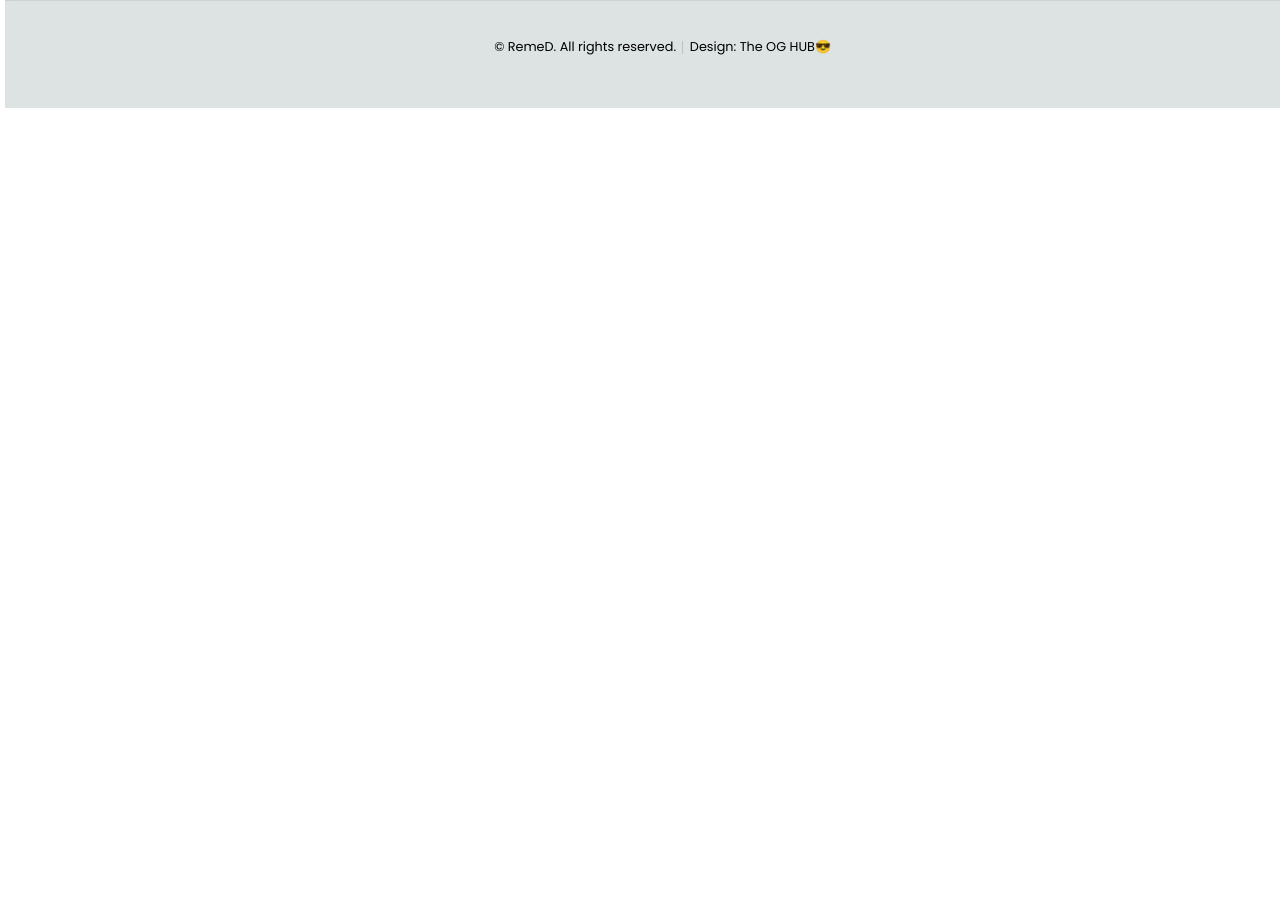
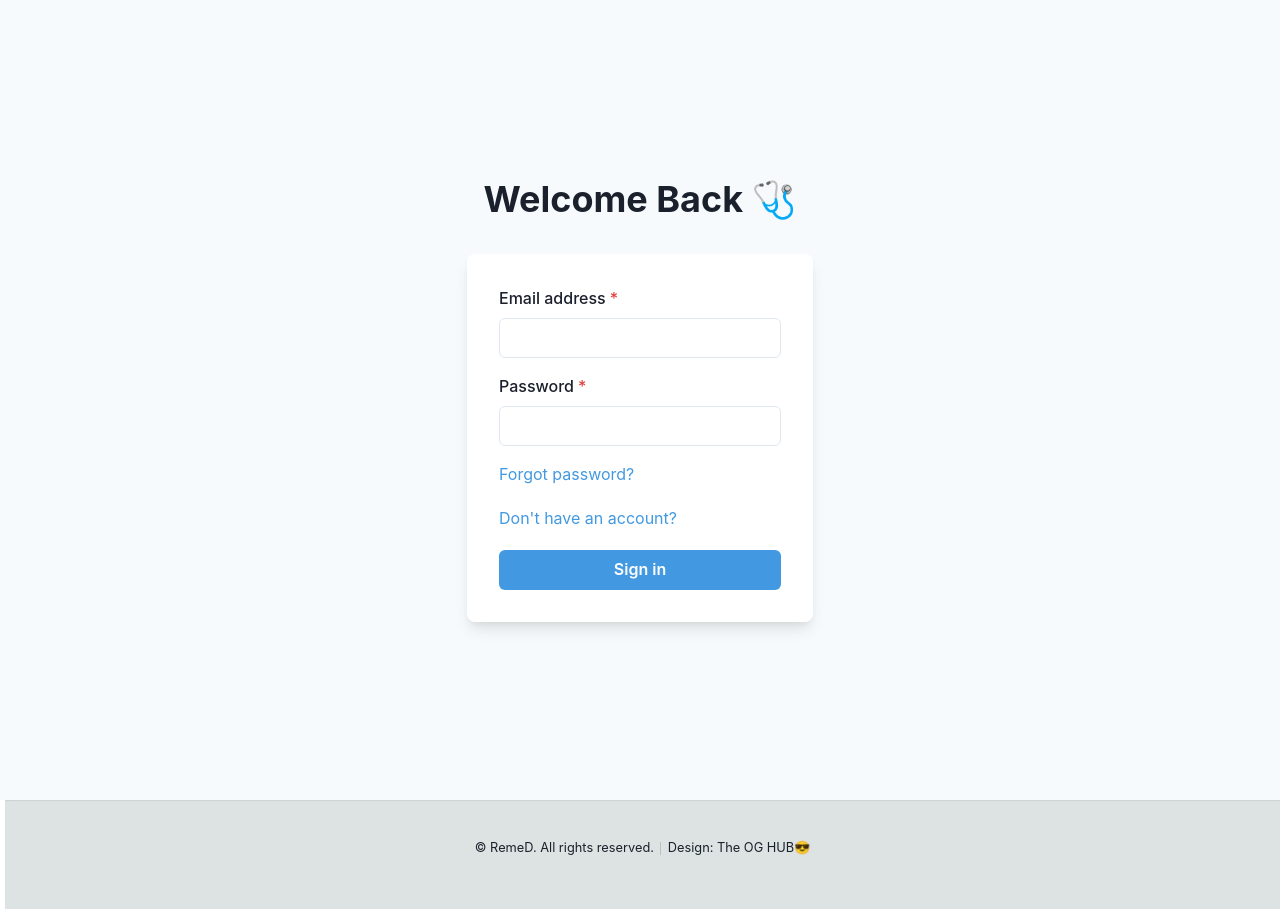
Before and after one commit to Jayem-11/RemeD, a React (Create React App) app in the folder RemeD/: page /login in a window 1280 px wide. Before the commit the page ends 800 px from the top, so only its background shows below. Built offline with nearby package versions, Linux system fonts and the light colour scheme.

Commit message:
Added login

```diff
--- a/RemeD/src/App.js
+++ b/RemeD/src/App.js
@@ -1,6 +1,7 @@
 import { BrowserRouter as Router, Route, Switch } from 'react-router-dom';
 import './App.css';
 import Footer from './components/Footer';
+import Login from './components/Login';
 import Complaints from './pages/Complaints';
 
 function App() {
@@ -10,8 +11,10 @@ function App() {
       <div className="App">
         <Switch>
           <Route component={Complaints} path={'/complaints'} />
+          <Route component={Login} path={'/login'}/>
         </Switch>
         <Footer />
+
       </div>
     </Router>
   );
--- /dev/null
+++ b/RemeD/src/components/Login.js
@@ -0,0 +1,74 @@
+import {
+    Flex,
+    Box,
+    FormControl,
+    FormLabel,
+    Input,
+    Checkbox,
+    Stack,
+    Link,
+    Button,
+    Heading,
+    Text,
+    useColorModeValue,
+  } from '@chakra-ui/react';
+  import { useState } from 'react';
+
+
+  export default function Login() {
+    const [email, setEmail] = useState('')
+    const [password, setPassword] = useState('')
+    const onSubmit = (e) => {
+        e.preventDefault()
+
+
+    }
+
+
+
+    return (
+      <Flex
+        minH={'100vh'}
+        align={'center'}
+        justify={'center'}
+        bg={useColorModeValue('gray.50', 'gray.800')}>
+        <Stack spacing={8} mx={'auto'} maxW={'lg'} py={12} px={6}>
+          <Stack align={'center'}>
+            <Heading fontSize={'4xl'}>Welcome Back 🩺</Heading>
+          </Stack>
+          <Box
+            rounded={'lg'}
+            bg={useColorModeValue('white', 'gray.700')}
+            boxShadow={'lg'}
+            p={8}>
+                <form onSubmit={() => {onSubmit()}}>
+            <Stack spacing={4}>
+              <FormControl id="email" isRequired>
+                <FormLabel>Email address</FormLabel>
+                <Input type="email" value={email} onChange={e => setEmail(e.target.value)}/>
+              </FormControl>
+              <FormControl id="password" isRequired >
+                <FormLabel>Password</FormLabel>
+                <Input type="password" value={password} onChange={e => setPassword(e.target.value)} />
+              </FormControl>
+              <Stack spacing={5}>
+
+                  <Link color={'blue.400'}>Forgot password?</Link>
+                <Link to='/signup' color={'blue.400'}>Don't have an account?</Link>
+                <Button
+                    type='submit'
+                  bg={'blue.400'}
+                  color={'white'}
+                  _hover={{
+                    bg: 'blue.500',
+                  }}>
+                  Sign in
+                </Button>
+              </Stack>
+            </Stack>
+            </form>
+          </Box>
+        </Stack>
+      </Flex>
+    );
+  }
--- a/RemeD/src/index.js
+++ b/RemeD/src/index.js
@@ -3,10 +3,13 @@ import ReactDOM from 'react-dom';
 import './index.css';
 import App from './App';
 import reportWebVitals from './reportWebVitals';
+import {ChakraProvider} from "@chakra-ui/react";
 
 ReactDOM.render(
   <React.StrictMode>
+    <ChakraProvider>
     <App />
+    </ChakraProvider>
   </React.StrictMode>,
   document.getElementById('root')
 );
```
